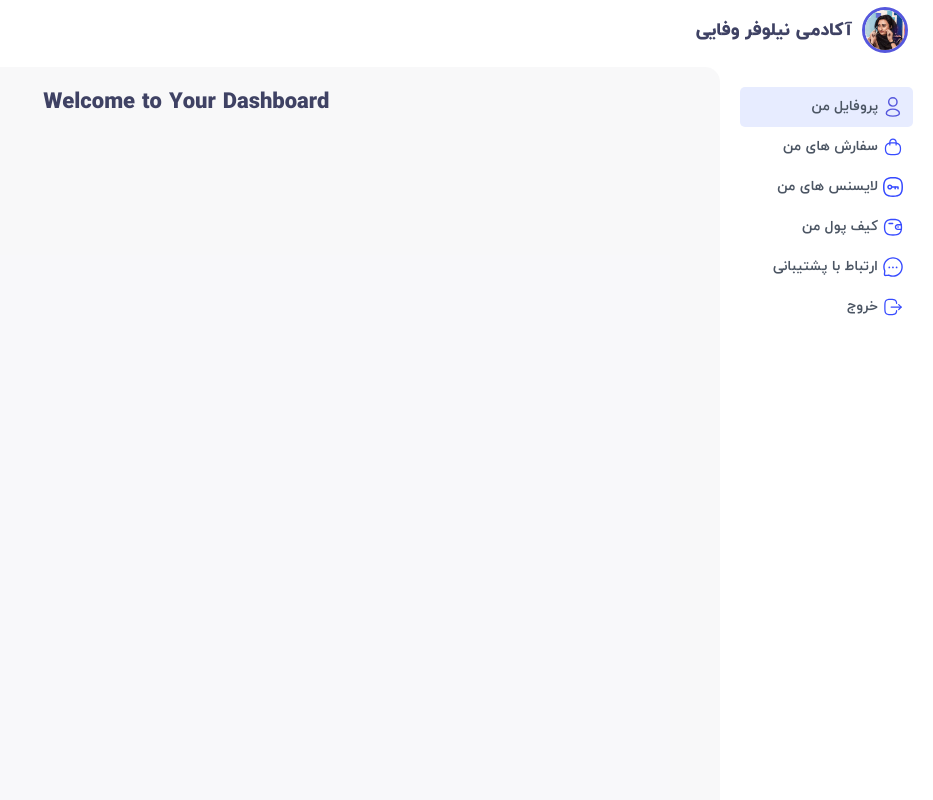
After one commit to NiIfr/Nilotus-theme, a PHP site: page /my-account.html in a window 1280 px wide. The commit adds this page. Shown: the whole page, without its empty margins (347-1280 px from the left). Run offline with PHP 8.4, Linux system fonts and the light colour scheme.

Commit message:
new dashboard

```diff
--- a/assets/files/dashboard/dashboard.css
+++ b/assets/files/dashboard/dashboard.css
@@ -31,8 +31,6 @@
         border: 3px solid var(--color-primary);
 
       }
-
-
 
 
 
--- /dev/null
+++ b/assets/files/my-account/my-account.js
@@ -0,0 +1,11 @@
+// Your custom JavaScript for dashboard interactivity
+// Example: Toggle active class on dashboard navigation
+const navLinks = document.querySelectorAll('.dashboard-nav a');
+
+navLinks.forEach(link => {
+    link.addEventListener('click', function (event) {
+        event.preventDefault();
+        navLinks.forEach(link => link.classList.remove('active'));
+        this.classList.add('active');
+    });
+});
--- /dev/null
+++ b/assets/files/my-account/my-acount.css
@@ -0,0 +1,134 @@
+/* Reset some default styles */
+body {
+    background-color: var(--color-white);
+}
+
+/* Basic styling for the dashboard */
+.dashboard-container {
+    display: grid;
+    grid-template-columns:  1fr 1fr 1fr 1fr 1fr 1fr 1fr 1fr 1fr 1fr 1fr 1fr;
+    grid-template-rows: 1fr 1fr 1fr 1fr 1fr 1fr 1fr 1fr 1fr 1fr 1fr 1fr;
+    height: 100vh;
+}
+.header-dashboard{
+
+    grid-column: 1/13;
+    grid-row: 1/2;
+}
+.dashboard-sidebar {
+  grid-column:1 /3;
+  grid-row: 2/13;
+    padding: 0 20px;
+}
+
+.dashboard-content {
+    grid-column: 3/13;
+    grid-row: 2/13;
+    background-color:#f3f4f699;
+    border-radius: 0 1.5rem 0 0;
+}
+
+.logo {
+    text-align: center;
+    margin-bottom: 20px;
+}
+
+.dashboard-nav ul {
+    list-style: none;
+}
+
+.dashboard-nav a {
+    text-decoration: none;
+    padding: 10px;
+    border-radius: 5px;
+    font-weight: 700;
+    color: var(--color-gray);
+    transition: all 0.3 ease-in;
+}
+
+.dashboard-nav a:hover {
+  color: var(--color-primary);
+  margin-right: 0.5rem;
+
+}
+
+
+.dashboard-nav a.active {
+    background-color: #c7d2fe6e;
+}
+
+.dashboard-header2{
+    color: #fff;
+    padding: 20px;
+    text-align: center;
+}
+
+.dashboard-stats {
+    margin-bottom: 30px;
+    /* Your styles for dashboard statistics and charts */
+}
+
+.dashboard-widgets {
+    /* Your styles for dashboard widgets or modules */
+}
+
+
+.menu-item {
+    display: flex;
+    column-gap: 0.5rem;
+    padding:1rem 2rem;
+    align-items: center;
+   }
+
+.menu-item a {
+    color: var(--color-light-gray);
+    font-weight: 600;
+       }
+       .panel-side .panel-menu  .menu-item a:hover {
+        color: var(--color-primary);
+        font-weight: 600;
+           }
+       .icon-panel{
+        width: 2rem;
+        height: 2rem;
+       }
+
+
+
+.panel-head {
+    background-color: var(--color-white);
+    width: 100%;
+    height: 60px;
+    position: sticky;
+    top: 0;
+    width: 100%;
+    display: flex;
+    padding: 0.7rem 2.5rem;
+  }
+
+  .panel-head .nav-logo {
+    display: flex   ;
+    align-items: center ;
+    column-gap: 1rem
+       }
+       .panel-head .nav-logo h2 {
+     font-size: 1.8rem;
+     font-weight: 800;
+
+
+           }
+
+           .panel-head .nav-logo h2:hover {
+           color: var(--color-primary);
+           transition: all 0.5 ease-in;
+
+                  }
+
+      .panel-head .nav-logo img {
+
+        width:auto;
+        height: 100%;
+        border-radius: 100%;
+        border: 3px solid var(--color-primary);
+
+      }
--- /dev/null
+++ b/my-account.html
@@ -0,0 +1,106 @@
+
+
+<!DOCTYPE html>
+<html lang="en" dir="rtl">
+<head>
+    <meta charset="UTF-8">
+    <meta name="viewport" content="width=device-width, initial-scale=1.0">
+    <title>Custom WordPress Dashboard</title>
+    <link rel="stylesheet" href="./assets/files/style.css" />
+
+    <link rel="stylesheet" href="./assets/css/font.css" />
+    <link rel="stylesheet" href="/assets/files/my-account/my-acount.css">
+</head>
+<body>
+    <div class="dashboard-container">
+        <div class="header-dashboard">
+            <div  class="panel-head">
+
+                <a class="nav-logo" href="#">
+                    <img src="assets/images/logo.jpg" />
+                    <h2>آکادمی نیلوفر وفایی</h2>
+                  </a>
+
+
+
+        </div>
+        </div>
+        <aside class="dashboard-sidebar">
+            <div class="logo">
+
+            </div>
+            <nav class="dashboard-nav">
+                <ul>
+                    <li>
+
+                          <a class="menu-item active"  href="#">
+                            <svg class="icon-panel">
+                                <use xlink:href="/assets/images/svg-sprite.svg#profile"></use>
+                              </svg>
+                            پروفایل من</a>
+                         </li>
+
+                    <li >
+
+                          <a class="menu-item" href="#">
+                            <svg class="icon-panel">
+                                <use xlink:href="/assets/images/svg-sprite.svg#bag"></use>
+                              </svg>
+                            سفارش های من</a>
+                         </li>
+                    <li>
+
+                          <a class="menu-item"  href="#">
+                            <svg class="icon-panel">
+                                <use xlink:href="/assets/images/svg-sprite.svg#password"></use>
+                              </svg>
+                            لایسنس های من</a>
+
+                         </li>
+                    <li>
+
+                          <a  class="menu-item" href="#">
+                            <svg class="icon-panel">
+                                <use xlink:href="/assets/images/svg-sprite.svg#wallet"></use>
+                              </svg>
+                            کیف پول من</a>
+
+                          </li>
+                    <li >
+
+                          <a class="menu-item" href="#">
+                            <svg class="icon-panel">
+                                <use xlink:href="/assets/images/svg-sprite.svg#chat-border"></use>
+                              </svg>
+                            ارتباط با پشتیبانی</a>
+
+                          </li>
+                    <li >
+
+                          <a  class="menu-item" href="#">
+                            <svg class="icon-panel">
+                                <use xlink:href="/assets/images/svg-sprite.svg#logout"></use>
+                              </svg>
+                            خروج</a>
+
+                        </li>
+                    <!-- Add more menu items as needed -->
+                </ul>
+            </nav>
+        </aside>
+        <main class="dashboard-content">
+            <header class="dashboard-header2">
+                <h1>Welcome to Your Dashboard</h1>
+            </header>
+            <section class="dashboard-stats">
+                <!-- Your dashboard statistics and charts here -->
+            </section>
+            <section class="dashboard-widgets">
+                <!-- Your dashboard widgets or modules here -->
+            </section>
+        </main>
+    </div>
+
+    <script src="/assets/files/my-account/my-account.js"></script>
+</body>
+</html>
```
